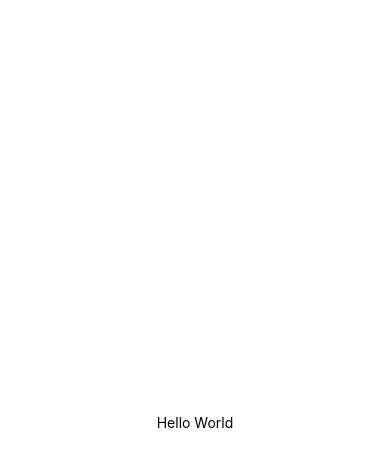
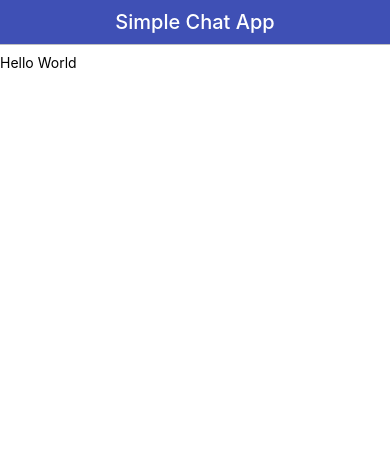
Before and after one commit to IMZihad21/NativeSocketIO, a React Native app: screen / in a window 390 px wide. Shown: the top 466 px of the page. Built offline with nearby package versions, Linux system fonts and the light colour scheme.

Commit message:
Added basic loading anim and titlebar
Signed-off-by: ZèD <imzihad@gmail.com>

```diff
--- a/App.tsx
+++ b/App.tsx
@@ -1,11 +1,12 @@
 import { StatusBar } from "expo-status-bar";
-import { StyleSheet, Text, View } from "react-native";
-import Root from "@socketapp/Root";
+import { StyleSheet, View } from "react-native";
+import Root from "@socketapp/ChatUI";
 
 export default function App() {
   return (
     <View style={styles.container}>
       <Root />
+      <StatusBar style="auto" />
     </View>
   );
 }
@@ -14,7 +15,5 @@ const styles = StyleSheet.create({
   container: {
     flex: 1,
     backgroundColor: "#fff",
-    alignItems: "center",
-    justifyContent: "center",
   },
 });
--- /dev/null
+++ b/socketapp/ChatUI.tsx
@@ -0,0 +1,38 @@
+import React from "react";
+import { View, Text, ActivityIndicator, StyleSheet } from "react-native";
+import TitleBar from "@socketapp/components/TitleBar";
+
+const ChatUI = () => {
+  const [isLoading, setIsLoading] = React.useState(true);
+
+  React.useEffect(() => {
+    setTimeout(() => {
+      setIsLoading(false);
+    }, 2000);
+  }, []);
+
+  return (
+    <View style={styles.container}>
+      <TitleBar />
+      {isLoading ? (
+        <View style={styles.centerAlign}>
+          <ActivityIndicator size="large" color="#707070" />
+        </View>
+      ) : (
+        <Text>Hello World</Text>
+      )}
+    </View>
+  );
+};
+const styles = StyleSheet.create({
+  container: {
+    flex: 1,
+  },
+  centerAlign: {
+    flex: 1,
+    justifyContent: "center",
+    alignItems: "center",
+  },
+});
+
+export default ChatUI;
--- a/socketapp/Root.tsx
+++ /dev/null
@@ -1,12 +0,0 @@
-import React from "react";
-import { View, Text } from "react-native";
-
-const Root = () => {
-  return (
-    <View>
-      <Text>Hello World</Text>
-    </View>
-  );
-};
-
-export default Root;
--- /dev/null
+++ b/socketapp/components/TitleBar.tsx
@@ -0,0 +1,31 @@
+import { StyleSheet, Text, View } from "react-native";
+import React, { Component } from "react";
+
+export class TitleBar extends Component {
+  render() {
+    return (
+      <View style={styles.container}>
+        <Text style={styles.text}>Simple Chat App</Text>
+      </View>
+    );
+  }
+}
+
+const styles = StyleSheet.create({
+  container: {
+    backgroundColor: "#3f50b5",
+    shadowOffset: { width: 0, height: 1 },
+    shadowColor: "#70707070",
+    marginBottom: 10,
+  },
+  text: {
+    color: "white",
+    fontSize: 20,
+    fontWeight: "500",
+    textAlign: "center",
+    marginTop: 10,
+    marginBottom: 10,
+  },
+});
+
+export default TitleBar;
```
